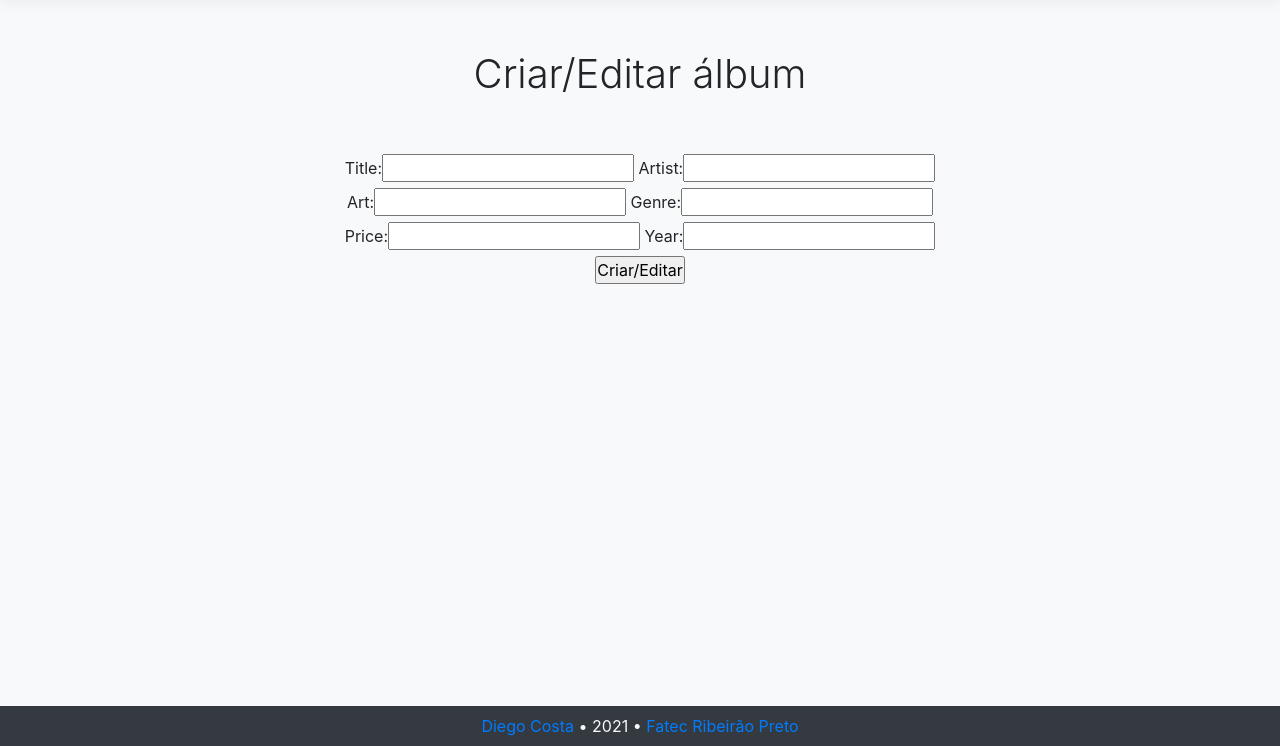
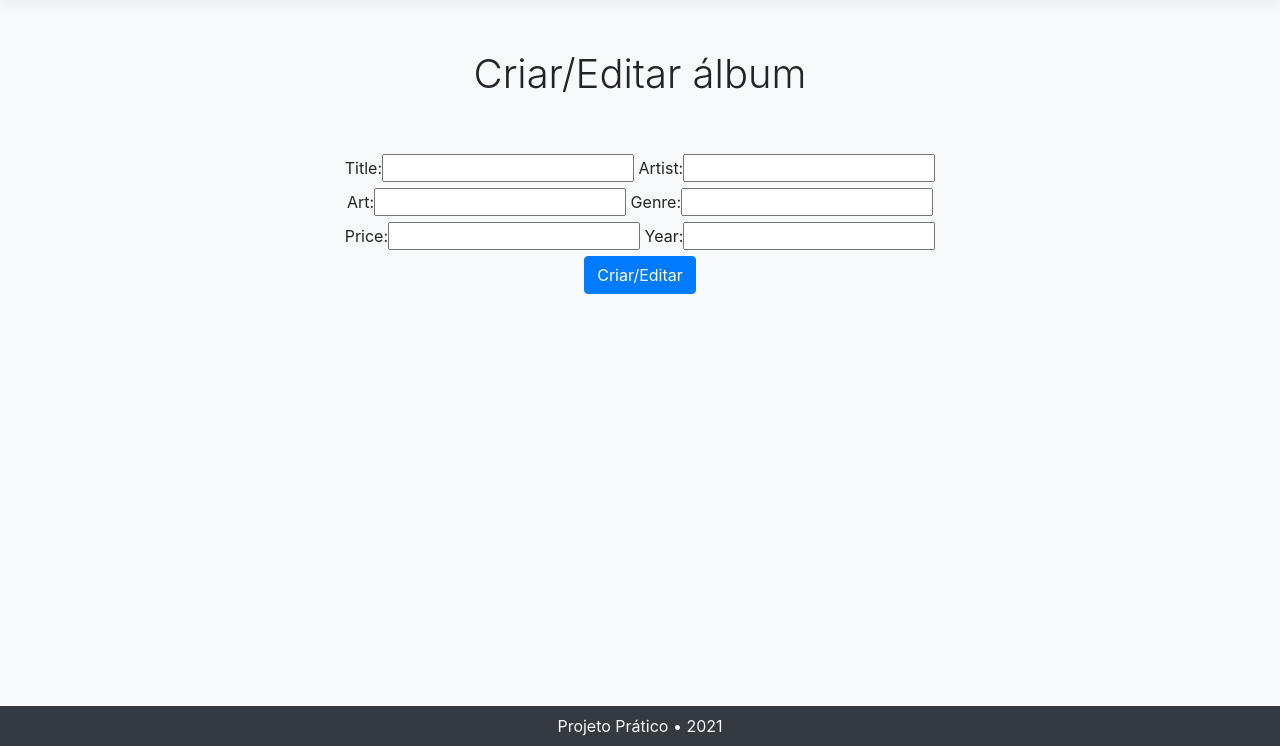
Before and after one commit to DiegoCosta1/django-projeto_pratico_fatec, a Django app: page /create/album in a window 1280 px wide. Shown: the part 54-800 px from the top of the page. Run offline with Django 3.2, Linux system fonts and the light colour scheme; the visitor is signed in with stand-in values (Sample User, id 1); some libraries are stand-ins or nearby versions.

Commit message:
Ajustes visuais

```diff
--- a/templates/extend/footer.html
+++ b/templates/extend/footer.html
@@ -3,6 +3,7 @@
 <footer class="bg-dark page-footer fixed-bottom">
     <!-- Author -->
     <div class="text-light text-center py-2">
-        <a href="//www.linkedin.com/in/dgcosta1/" target="_blank" class="text-none">Diego Costa</a> • 2021 • <a href="//www.fatecrp.edu.br/" target="_blank" class="text-none">Fatec Ribeirão Preto</a>
+        <!-- <a href="//www.linkedin.com/in/dgcosta1/" target="_blank" class="text-none">Diego Costa</a> • 2021 • <a href="//www.fatecrp.edu.br/" target="_blank" class="text-none">Fatec Ribeirão Preto</a> -->
+        Projeto Prático • 2021
     </div>
 </footer>
--- a/templates/form/album.html
+++ b/templates/form/album.html
@@ -21,7 +21,7 @@
                         <form method="POST">
                             {% csrf_token %}
                             {{ form|bootstrap }}
-                            <input type="submit" value="Criar/Editar">
+                            <input type="submit" value="Criar/Editar" class="btn btn-primary">
                         </form>
                     </div>
                 </section>
--- a/templates/form/movie.html
+++ b/templates/form/movie.html
@@ -21,7 +21,7 @@
                         <form method="POST">
                             {% csrf_token %}
                             {{ form|bootstrap }}
-                            <input type="submit" value="Criar/Editar">
+                            <input type="submit" value="Criar/Editar" class="btn btn-primary">
                         </form>
                     </div>
                 </section>
--- a/templates/form/user.html
+++ b/templates/form/user.html
@@ -22,7 +22,7 @@
                         <form method="POST">
                             {% csrf_token %}
                             {{ form|bootstrap }}
-                            <input type="submit" value="Editar">
+                            <input type="submit" value="Editar" class="btn btn-primary">
                         </form>
                     </div>
                 </section>
--- a/templates/sobre.html
+++ b/templates/sobre.html
@@ -82,7 +82,7 @@
                                 JQuery
                             </div>
                         </div>
-                        <div class="row my-4 mb-5 pr-5">
+                        <div class="row my-4 pr-5">
                             <div class="col text-right">
                                 <img width="25px" height="25px" src="{% static 'img/logo/postgresql.png' %}"
                                     class="img-fluid">
@@ -91,8 +91,6 @@
                                 PostgreSQL
                             </div>
                         </div>
-                        <p class="lead">Aluno: <strong>Diego Gabriel da Costa</strong></p>
-
                         <small class="text-muted"><strong>Fatec Ribeirão Preto</strong> 2021/2.</small>
                     </div>
                 </section>
```
